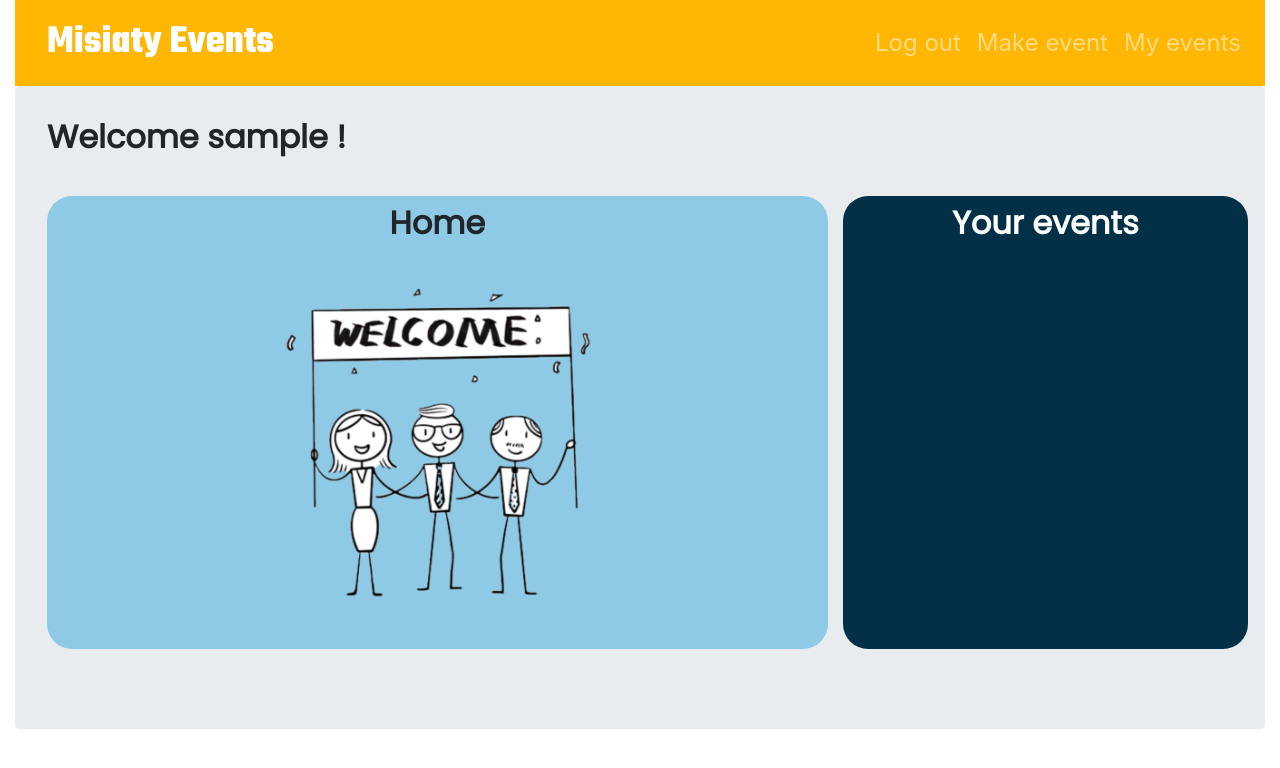
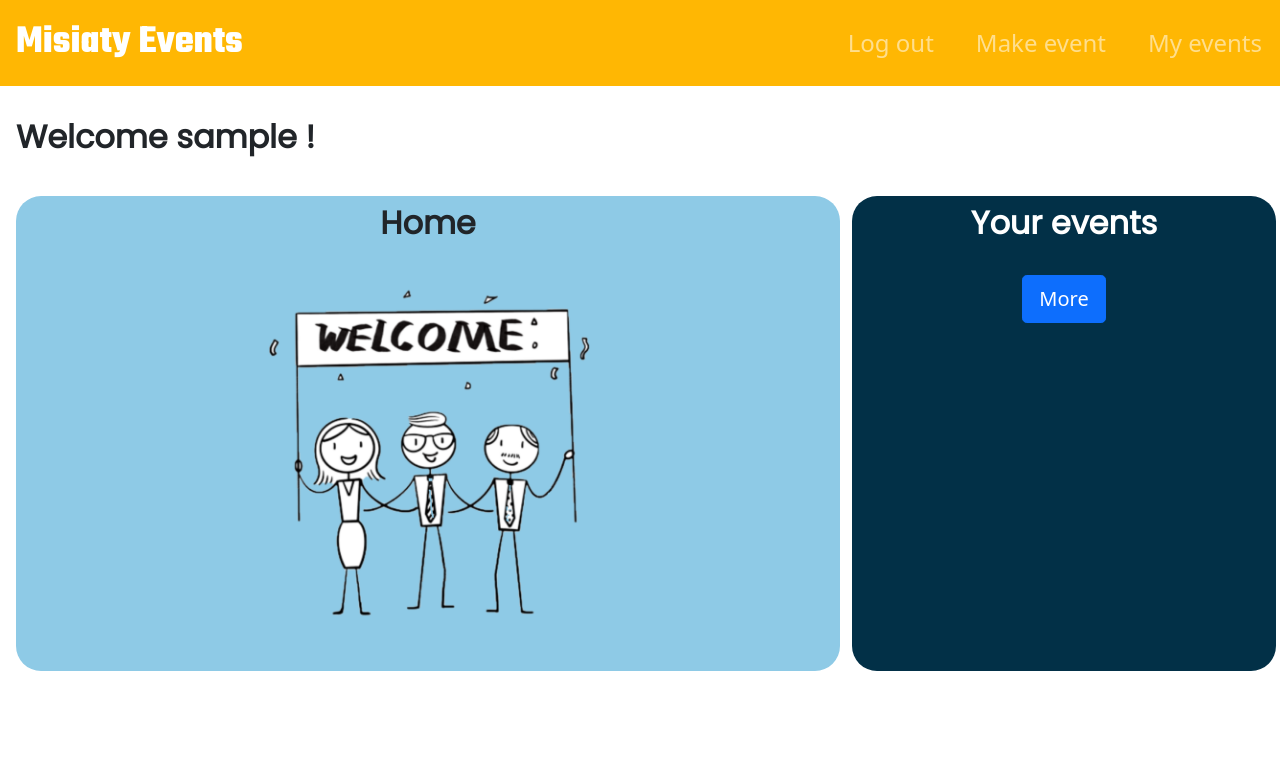
Before and after one commit to Misiaty-Mat/Event-schedule, a Django app: page / in a window 1280 px wide. Shown: the top 768 px of the page. Run offline with Django 3.2, Linux system fonts and the light colour scheme; a user stored in the database is signed in; tables that the repository leaves empty hold one stand-in row (values such as "Sample post"); some libraries are stand-ins or nearby versions.

Commit message:
Added more stylized event side box

```diff
--- a/app/user_interface/static/ui/styles.css
+++ b/app/user_interface/static/ui/styles.css
@@ -1,3 +1,7 @@
+.container-fluid {
+    padding: 0;
+}
+
 .custom-nav-style {
     background-color: #ffb703
 }
@@ -12,8 +16,19 @@
     font-size: 1.5rem;
 }
 
+.navbar-nav {
+    margin-left: auto;
+    margin-right: 0;
+}
+
+.navbar-item {
+    padding-right: 10px;
+    margin-left: 16px;
+}
+
 .jumbotron {
     padding-top: 1rem;
+    margin: 0 16px;
 }
 
 .row {
@@ -52,25 +67,49 @@
     color: white;
 }
 
-.event-list {
-    display: block;
-    background-color: #8ecae6;
+.accordion {
     border-radius: 25px;
-    margin: 2rem auto;
-    padding: 1rem;
-    text-align: center;
-    height: 5rem;
-    width: 80%;
 }
 
-.event-list:hover {
-    background-color: #0073a8;
-    cursor: pointer;
-    padding: 0.5rem;
+.accordion-item {
+    border-radius: 25px;
+    margin: 10px 0;
 }
 
-.event-list:hover > h3 {
-    font-size: 2.5rem;
+.accordion-button {
+    border-radius: 25px;
+}
+
+.accordion-item:first-of-type {
+    border-top-left-radius: 25px;
+    border-top-right-radius: 25px;
+}
+
+.accordion-item:first-of-type .accordion-button {
+    border-top-left-radius: 25px;
+    border-top-right-radius: 25px;
+}
+
+.accordion-item:last-of-type {
+    border-bottom-left-radius: 25px;
+    border-bottom-right-radius: 25px;
+}
+
+.accordion-item:last-of-type .accordion-button.collapsed {
+    border-bottom-left-radius: 25px;
+    border-bottom-right-radius: 25px;
+}
+
+.accordion-body {
+    color: #000000;
+}
+
+.button-div {
+    text-align: center;
+}
+
+.more_events_btn {
+    margin: 1rem 0;
 }
 
 .form {
--- a/app/user_interface/templates/ui/base.html
+++ b/app/user_interface/templates/ui/base.html
@@ -8,8 +8,7 @@
 
     {% load static %}
     {% block linkedFiles %}
-        <link rel="stylesheet" href="https://cdn.jsdelivr.net/npm/bootstrap@4.5.3/dist/css/bootstrap.min.css" integrity="sha384-TX8t27EcRE3e/ihU7zmQxVncDAy5uIKz4rEkgIXeMed4M0jlfIDPvg6uqKI2xXr2" crossorigin="anonymous"/>
-
+        <link href="https://cdn.jsdelivr.net/npm/bootstrap@5.1.3/dist/css/bootstrap.min.css" rel="stylesheet" integrity="sha384-1BmE4kWBq78iYhFldvKuhfTAU6auU8tT94WrHftjDbrCEXSU1oBoqyl2QvZ6jIW3" crossorigin="anonymous">
         <link rel="stylesheet" href="{% static 'ui/styles.css' %}" />
         <link rel="shortcut icon" type="image/png" href="{% static 'ui/favicon.png' %}"/>
 
@@ -17,26 +16,17 @@
         <link rel="preconnect" href="https://fonts.gstatic.com" crossorigin>
         <link href="https://fonts.googleapis.com/css2?family=Poppins&family=Teko:wght@700&display=swap" rel="stylesheet">
 
-        <script src="https://code.jquery.com/jquery-3.5.1.slim.min.js" integrity="sha384-DfXdz2htPH0lsSSs5nCTpuj/zy4C+OGpamoFVy38MVBnE+IbbVYUew+OrCXaRkfj" crossorigin="anonymous"></script>
-        <script src="https://cdn.jsdelivr.net/npm/bootstrap@4.5.3/dist/js/bootstrap.bundle.min.js" integrity="sha384-ho+j7jyWK8fNQe+A12Hb8AhRq26LrZ/JpcUGGOn+Y7RsweNrtN/tE3MoK7ZeZDyx" crossorigin="anonymous"></script>
+        <script src="https://cdn.jsdelivr.net/npm/@popperjs/core@2.10.2/dist/umd/popper.min.js" integrity="sha384-7+zCNj/IqJ95wo16oMtfsKbZ9ccEh31eOz1HGyDuCQ6wgnyJNSYdrPa03rtR1zdB" crossorigin="anonymous"></script>
+        <script src="https://cdn.jsdelivr.net/npm/bootstrap@5.1.3/dist/js/bootstrap.min.js" integrity="sha384-QJHtvGhmr9XOIpI6YVutG+2QOK9T+ZnN4kzFN1RtK3zEFEIsxhlmWl5/YESvpZ13" crossorigin="anonymous"></script>
     {% endblock %}
 </head>
 <body>
     <div class="container-fluid">
         <nav class="navbar navbar-expand-lg navbar-dark custom-nav-style">
             <a class="navbar-brand site-title" href="{% url 'home' %}">Misiaty Events</a>
-            <button
-                class="navbar-toggler"
-                type="button"
-                data-toggle="collapse"
-                data-target="#navbarTogglerDemo01"
-                aria-controls="navbarTogglerDemo01"
-                aria-expanded="false"
-                aria-label="Toggle navigation"
-            >
+            <button class="navbar-toggler" type="button" data-bs-toggle="collapse" data-bs-target="#navbarTogglerDemo01" aria-controls="navbarTogglerDemo01" aria-expanded="false" aria-label="Toggle navigation">
                 <span class="navbar-toggler-icon"></span>
             </button>
-
             <div class="collapse navbar-collapse" id="navbarTogglerDemo01">
                 <ul class="navbar-nav ml-auto">
                     {% if user.is_authenticated %}
--- a/app/user_interface/templates/ui/index.html
+++ b/app/user_interface/templates/ui/index.html
@@ -21,11 +21,25 @@
 {% block event_box %}
     {% if user.is_authenticated %}
     <h2 class="box-title">Your events</h2>
-    {% for event in events %}
-        <div class="event-list">
-            <h3>{{ event.title }}<h3>
+    <div class="accordion" id="accordionExample">
+      {% for counter, event in events %}
+        <div class="accordion-item">
+          <h2 class="accordion-header" id="{{ 'flush-heading'|add:counter }}">
+            <button class="accordion-button collapsed" type="button" data-bs-toggle="collapse" data-bs-target="{{ '#flush-collapse'|add:counter }}" aria-expanded="false" aria-controls="{{ 'flush-collapse'|add:counter }}">
+              <h3>{{ event.title }}</h3>
+            </button>
+          </h2>
+          <div id="{{ 'flush-collapse'|add:counter }}" class="accordion-collapse collapse" aria-labelledby="{{ 'flush-heading'|add:counter }}" data-bs-parent="#accordionFlushExample">
+            <div class="accordion-body">
+              {{ event.event_date }}  {{ event.event_time }}
+            </div>
+          </div>
         </div>
-    {% endfor %}
+      {% endfor %}
+    </div>
+    <div class="button-div">
+      <a class="btn btn-lg btn-primary more_events_btn" href="{% url 'my_events' %}">More</a>
+    </div>
     {% else %}
     <h2 class="box-title">When you will be logged your events will be here!</h2>
     {% endif %}
--- a/app/user_interface/views.py
+++ b/app/user_interface/views.py
@@ -18,6 +18,11 @@ def home(request):
     user_events = None
     if request.user.is_authenticated:
         user_events =  Event.objects.filter(user=request.user, event_date__gte=datetime.today()).order_by('event_date')[:5]
+        event_num = len(user_events)
+        event_counter = ['One', 'Two', 'Three', 'Four', 'Five'][:event_num]
+        user_events = zip(event_counter, user_events)
+
+
     return render(request, 'ui/index.html', {'events': user_events})
 
 def sign_up_user(request):
```
